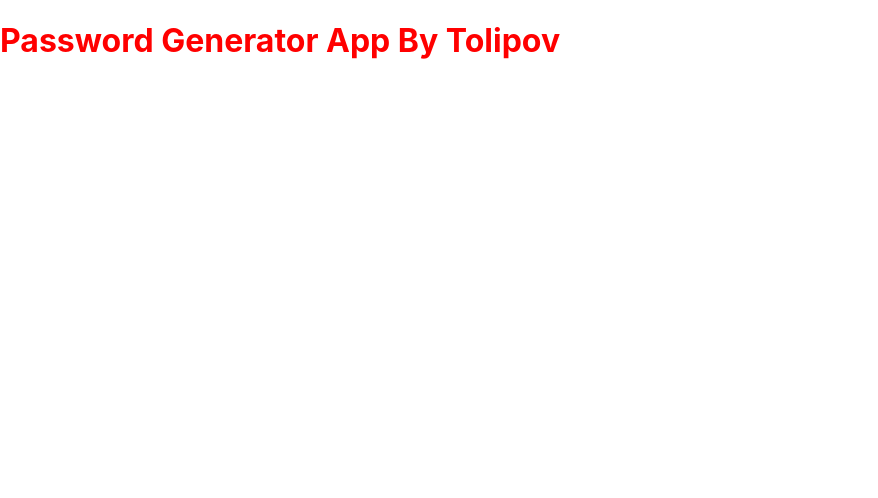
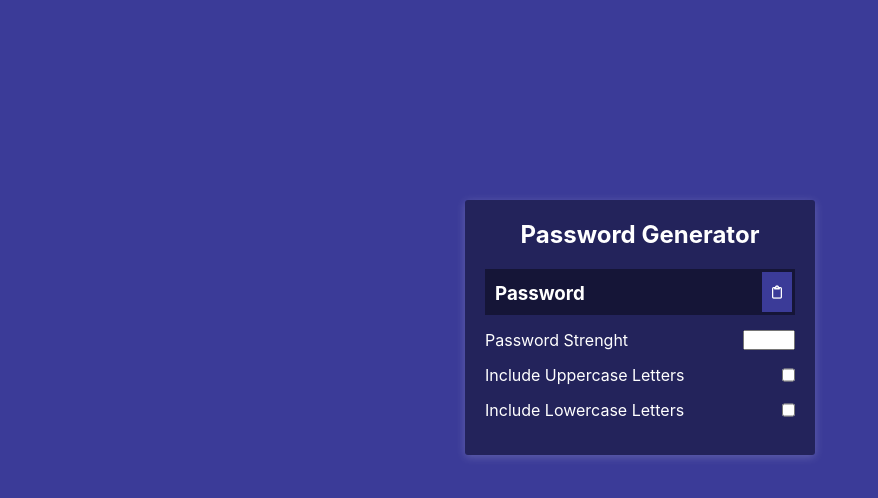
Before and after one commit to ZiyovuddinTolipov/password-generator, a React (Create React App) app: page / in a window 1280 px wide. Shown: the top 498 px of the page, without its empty margins (0-878 px from the left). Built offline with nearby package versions, Linux system fonts and the light colour scheme.

Commit message:
structure

```diff
--- a/public/index.html
+++ b/public/index.html
@@ -8,6 +8,9 @@
   <meta name="theme-color" content="#000000" />
   <meta name="description" content="Web site created using React.js . Tolipov Ziyovuddin" />
   <link rel="apple-touch-icon" href="%PUBLIC_URL%/logo192.png" />
+  <link rel="stylesheet" href="https://cdnjs.cloudflare.com/ajax/libs/font-awesome/6.4.0/css/all.min.css"
+    integrity="sha512-iecdLmaskl7CVkqkXNQ/ZH/XLlvWZOJyj7Yy7tcenmpD1ypASozpmT/E0iPtmFIB46ZmdtAc9eNBvH0H/ZpiBw=="
+    crossOrigin="anonymous" referrerpolicy="no-referrer" />
   <!--
       manifest.json provides metadata used when your web app is installed on a
       user's mobile device or desktop. See https://developers.google.com/web/fundamentals/web-app-manifest/
--- a/src/App.js
+++ b/src/App.js
@@ -3,7 +3,46 @@ import './scss/App.scss';
 function App() {
   return (
     <div className="App">
-      <h1>Password Generator App By Tolipov</h1>
+      <div className='container'>
+        <div className='generator'>
+          <h2 className='generator__header'>
+            Password Generator
+          </h2>
+          <div className='generator__password'>
+            <h3> Password </h3>
+            <button className='copy__btn'>
+              <i className='far fa-clipboard'></i>
+            </button>
+          </div>
+          <div className='form-group'>
+            <label htmlFor='password-strenght'>Password Strenght</label>
+            <input
+              type="number"
+              id='password-strenght'
+              name='password-strenght'
+              max="20"
+              min="10" />
+          </div>
+
+          <div className='form-group'>
+            <label htmlFor='uppercase-letters'>Include Uppercase Letters</label>
+            <input
+              type="checkbox"
+              id='uppercase-letters'
+              name='uppercase-letters'
+            />
+          </div>
+
+          <div className='form-group'>
+            <label htmlFor='lowercase-letters'>Include Lowercase Letters</label>
+            <input
+              type="checkbox"
+              id='lowercase-letters'
+              name='lowercase-letters'
+            />
+          </div>
+        </div>
+      </div>
     </div>
   );
 }
--- a/src/index.css
+++ /dev/null
@@ -1,13 +0,0 @@
-body {
-  margin: 0;
-  font-family: -apple-system, BlinkMacSystemFont, 'Segoe UI', 'Roboto', 'Oxygen',
-    'Ubuntu', 'Cantarell', 'Fira Sans', 'Droid Sans', 'Helvetica Neue',
-    sans-serif;
-  -webkit-font-smoothing: antialiased;
-  -moz-osx-font-smoothing: grayscale;
-}
-
-code {
-  font-family: source-code-pro, Menlo, Monaco, Consolas, 'Courier New',
-    monospace;
-}
--- a/src/index.js
+++ b/src/index.js
@@ -1,6 +1,6 @@
 import React from 'react';
 import ReactDOM from 'react-dom/client';
-import './index.css';
+import './index.scss';
 import App from './App';
 
 const root = ReactDOM.createRoot(document.getElementById('root'));
--- /dev/null
+++ b/src/index.scss
@@ -0,0 +1,18 @@
+* {
+  margin: 0;
+  padding: 0;
+  box-sizing: border-box;
+}
+body {
+  margin: 0;
+  font-family: -apple-system, BlinkMacSystemFont, "Segoe UI", "Roboto", "Oxygen",
+    "Ubuntu", "Cantarell", "Fira Sans", "Droid Sans", "Helvetica Neue",
+    sans-serif;
+  -webkit-font-smoothing: antialiased;
+  -moz-osx-font-smoothing: grayscale;
+}
+
+code {
+  font-family: source-code-pro, Menlo, Monaco, Consolas, "Courier New",
+    monospace;
+}
--- a/src/scss/App.scss
+++ b/src/scss/App.scss
@@ -1,3 +1,59 @@
-h1 {
-  color: red;
+.App {
+  min-height: 100vh;
+  background: #3b3b98;
 }
+
+.container {
+  width: 350px;
+  margin: 0 auto;
+  padding-top: 200px;
+
+  .generator {
+    background: #23235b;
+    border-radius: 3px;
+    box-shadow: 0px 2px 10px rgba(255, 255, 255, 0.2);
+    padding: 20px;
+    &__header {
+      text-align: center;
+      color: #fff;
+      margin-bottom: 20px;
+    }
+    &__password {
+      position: relative;
+      background: rgba(0, 0, 0, 0.4);
+      padding: 13px 10px;
+      color: #fff;
+      height: 46px;
+      margin-bottom: 15px;
+      .copy__btn {
+        position: absolute;
+        background: #3b3b98;
+        color: #fff;
+        border: none;
+        height: 40px;
+        padding: 10px;
+        cursor: pointer;
+        top: 3px;
+        right: 3px;
+      }
+    }
+  }
+}
+
+.generator__btn {
+  background: #3b3b98;
+  border: none;
+  display: block;
+  width: 100%;
+  padding: 10px;
+  color: #fff;
+  font-size: 17px;
+  cursor: pointer;
+}
+
+.form-group {
+  display: flex;
+  justify-content: space-between;
+  color: #fff;
+  margin-bottom: 15px;
+}
```
